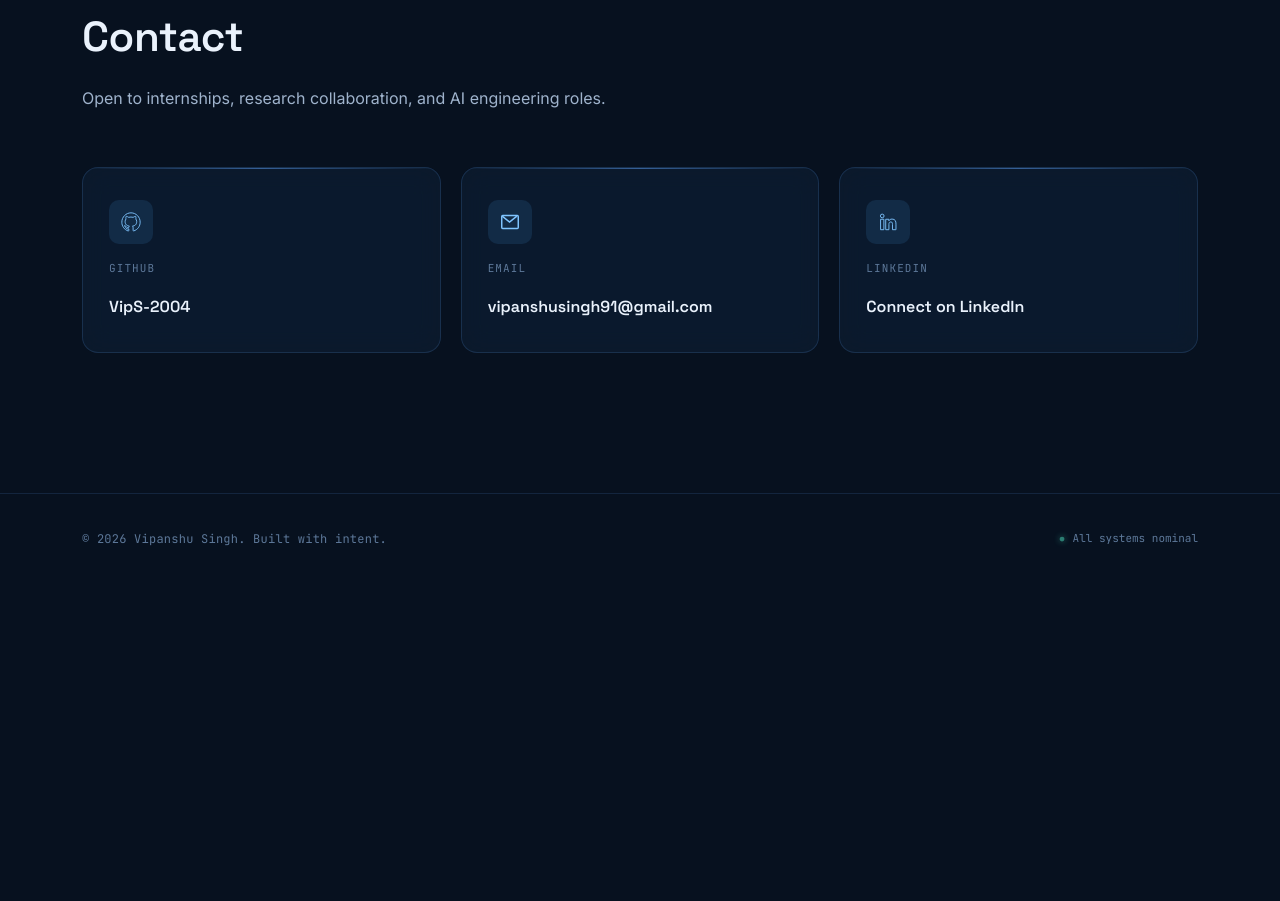
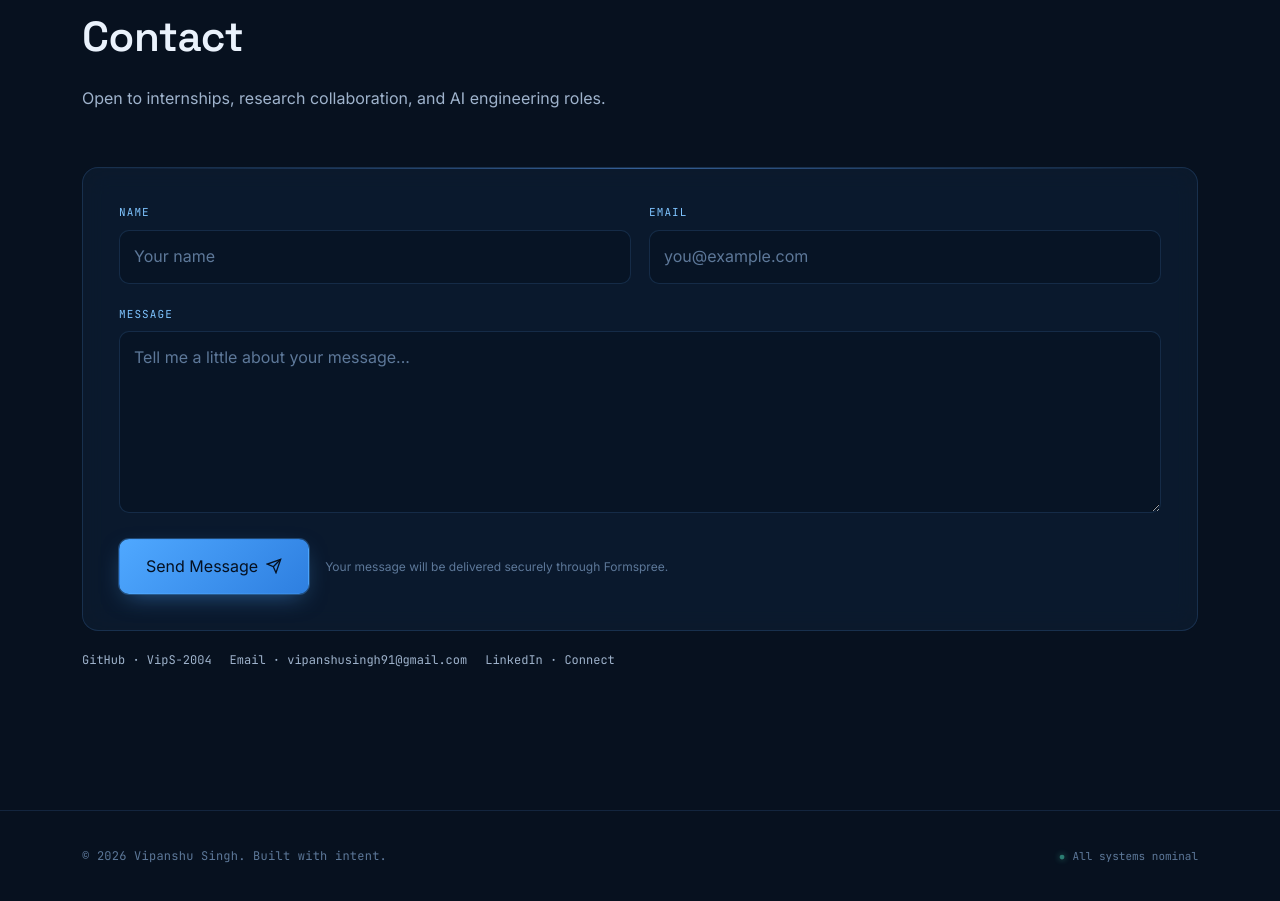
Before and after one commit to VipS-2004/Ai-Portfolio, a plain HTML site: page index.html in a window 1280 px wide. Shown: the part 6325-7226 px from the top of the page. Before the commit the page ends 6910 px from the top, so only its background shows below. Drawn offline with Linux system fonts and the light colour scheme.

```diff
--- a/index.html
+++ b/index.html
@@ -922,6 +922,98 @@
     box-shadow: 0 16px 40px -16px rgba(79,168,255,0.35);
   }
 
+  .contact-form-card{
+    padding: 36px;
+    margin-bottom: 20px;
+  }
+
+  .contact-form-card form{
+    display: flex;
+    flex-direction: column;
+    gap: 22px;
+  }
+
+  .form-row{
+    display: grid;
+    grid-template-columns: 1fr 1fr;
+    gap: 18px;
+  }
+
+  .form-field{
+    display: flex;
+    flex-direction: column;
+    gap: 8px;
+  }
+
+  .form-field label{
+    font-family: var(--font-mono);
+    font-size: 11px;
+    letter-spacing: 0.1em;
+    text-transform: uppercase;
+    color: var(--accent-soft);
+  }
+
+  .form-field input,
+  .form-field textarea{
+    width: 100%;
+    border: 1px solid var(--panel-border);
+    border-radius: 10px;
+    background: rgba(7,17,31,0.55);
+    color: var(--text-primary);
+    padding: 13px 14px;
+    font: inherit;
+    outline: none;
+    transition: border-color 0.25s var(--ease), box-shadow 0.25s var(--ease);
+  }
+
+  .form-field textarea{
+    resize: vertical;
+    min-height: 150px;
+  }
+
+  .form-field input::placeholder,
+  .form-field textarea::placeholder{
+    color: var(--text-tertiary);
+  }
+
+  .form-field input:focus,
+  .form-field textarea:focus{
+    border-color: var(--panel-border-hover);
+    box-shadow: 0 0 0 3px var(--accent-dim);
+  }
+
+  .form-submit-row{
+    display: flex;
+    align-items: center;
+    gap: 16px;
+    flex-wrap: wrap;
+    padding-top: 4px;
+  }
+
+  .form-note{
+    color: var(--text-tertiary);
+    font-size: 12px;
+  }
+
+  .contact-links{
+    display: flex;
+    gap: 18px;
+    flex-wrap: wrap;
+    align-items: center;
+  }
+
+  .contact-link{
+    color: var(--text-secondary);
+    text-decoration: none;
+    font-family: var(--font-mono);
+    font-size: 12px;
+    transition: color 0.25s var(--ease);
+  }
+
+  .contact-link:hover{
+    color: var(--accent-soft);
+  }
+
   .contact-icon{
     width: 44px; height: 44px;
     border-radius: 10px;
@@ -990,6 +1082,8 @@
     .case-grid{ grid-template-columns: 1fr; gap: 20px; }
     .feature-list{ grid-template-columns: 1fr; }
     .contact-grid{ grid-template-columns: 1fr; }
+    .form-row{ grid-template-columns: 1fr; }
+    .contact-form-card{ padding: 28px 24px; }
   }
 
   @media (max-width: 720px){
@@ -1300,32 +1394,45 @@
     <h2 class="section-title reveal">Contact</h2>
     <p class="section-sub reveal">Open to internships, research collaboration, and AI engineering roles.</p>
 
-    <div class="contact-grid">
-      <a href="https://github.com/VipS-2004" target="_blank" rel="noopener noreferrer" class="glass-card contact-card reveal">
-        <div class="contact-icon">
-          <svg viewBox="0 0 24 24"><path d="M12 2C6.5 2 2 6.6 2 12.2c0 4.5 2.9 8.3 6.9 9.6.5.1.7-.2.7-.5v-1.8c-2.8.6-3.4-1.4-3.4-1.4-.5-1.2-1.1-1.5-1.1-1.5-.9-.6.1-.6.1-.6 1 .1 1.5 1 1.5 1 .9 1.5 2.3 1.1 2.9.8.1-.7.4-1.1.6-1.4-2.2-.3-4.6-1.1-4.6-5 0-1.1.4-2 1-2.7-.1-.3-.5-1.4.1-2.8 0 0 .8-.3 2.7 1 .8-.2 1.6-.3 2.5-.3s1.7.1 2.5.3c1.9-1.3 2.7-1 2.7-1 .5 1.4.2 2.5.1 2.8.6.7 1 1.6 1 2.7 0 3.9-2.3 4.7-4.6 5 .4.3.7 1 .7 1.9v2.9c0 .3.2.6.7.5C19.1 20.5 22 16.7 22 12.2 22 6.6 17.5 2 12 2Z"/></svg>
+    <div class="glass-card contact-form-card reveal">
+      <form action="https://formspree.io/f/mbgrdewd" method="POST">
+        <input type="hidden" name="_subject" value="New Portfolio Contact Message">
+
+        <div class="form-row">
+          <div class="form-field">
+            <label for="contact-name">Name</label>
+            <input id="contact-name" type="text" name="name" placeholder="Your name" required>
+          </div>
+
+          <div class="form-field">
+            <label for="contact-email">Email</label>
+            <input id="contact-email" type="email" name="email" placeholder="you@example.com" required>
+          </div>
         </div>
-        <div class="contact-label">GitHub</div>
-        <div class="contact-value">VipS-2004</div>
-      </a>
-
-      <a href="mailto:vipanshusingh91@gmail.com" class="glass-card contact-card reveal">
-        <div class="contact-icon">
-          <svg viewBox="0 0 24 24" fill="none" stroke="currentColor" stroke-width="1.6"><path d="M4 5h16a1 1 0 0 1 1 1v12a1 1 0 0 1-1 1H4a1 1 0 0 1-1-1V6a1 1 0 0 1 1-1Z"></path><path d="m3.5 5.6 8 6.4 8-6.4"></path></svg>
+
+        <div class="form-field">
+          <label for="contact-message">Message</label>
+          <textarea id="contact-message" name="message" rows="6" placeholder="Tell me a little about your message..." required></textarea>
         </div>
-        <div class="contact-label">Email</div>
-        <div class="contact-value">vipanshusingh91@gmail.com</div>
-      </a>
-
-      <a href="https://www.linkedin.com/in/vipanshu-singh-9a4230279/" target="_blank" rel="noopener noreferrer" class="glass-card contact-card reveal">
-        <div class="contact-icon">
-          <svg viewBox="0 0 24 24"><path d="M20.4 20.4h-3.5v-5.5c0-1.3 0-3-1.8-3s-2.1 1.4-2.1 2.9v5.6H9.5V9h3.4v1.6h.1c.5-.9 1.6-1.8 3.4-1.8 3.6 0 4.3 2.4 4.3 5.5v6.1ZM5.7 7.4a2 2 0 1 1 0-4 2 2 0 0 1 0 4Zm1.8 13H3.9V9h3.6v11.4Z"/></svg>
+
+        <div class="form-submit-row">
+          <button type="submit" class="btn btn-primary">
+            Send Message
+            <svg width="16" height="16" viewBox="0 0 24 24" fill="none" stroke="currentColor" stroke-width="2">
+              <path d="M22 2 11 13"></path>
+              <path d="m22 2-7 20-4-9-9-4 20-7Z"></path>
+            </svg>
+          </button>
+          <span class="form-note">Your message will be delivered securely through Formspree.</span>
         </div>
-        <div class="contact-label">LinkedIn</div>
-        <div class="contact-value">Connect on LinkedIn</div>
-      </a>
+      </form>
     </div>
-  </div>
+
+    <div class="contact-links reveal">
+      <a href="https://github.com/VipS-2004" target="_blank" rel="noopener noreferrer" class="contact-link">GitHub · VipS-2004</a>
+      <a href="mailto:vipanshusingh91@gmail.com" class="contact-link">Email · vipanshusingh91@gmail.com</a>
+      <a href="https://www.linkedin.com/in/vipanshu-singh-9a4230279/" target="_blank" rel="noopener noreferrer" class="contact-link">LinkedIn · Connect</a>
+    </div>  </div>
 </section>
 
 <footer>
```
